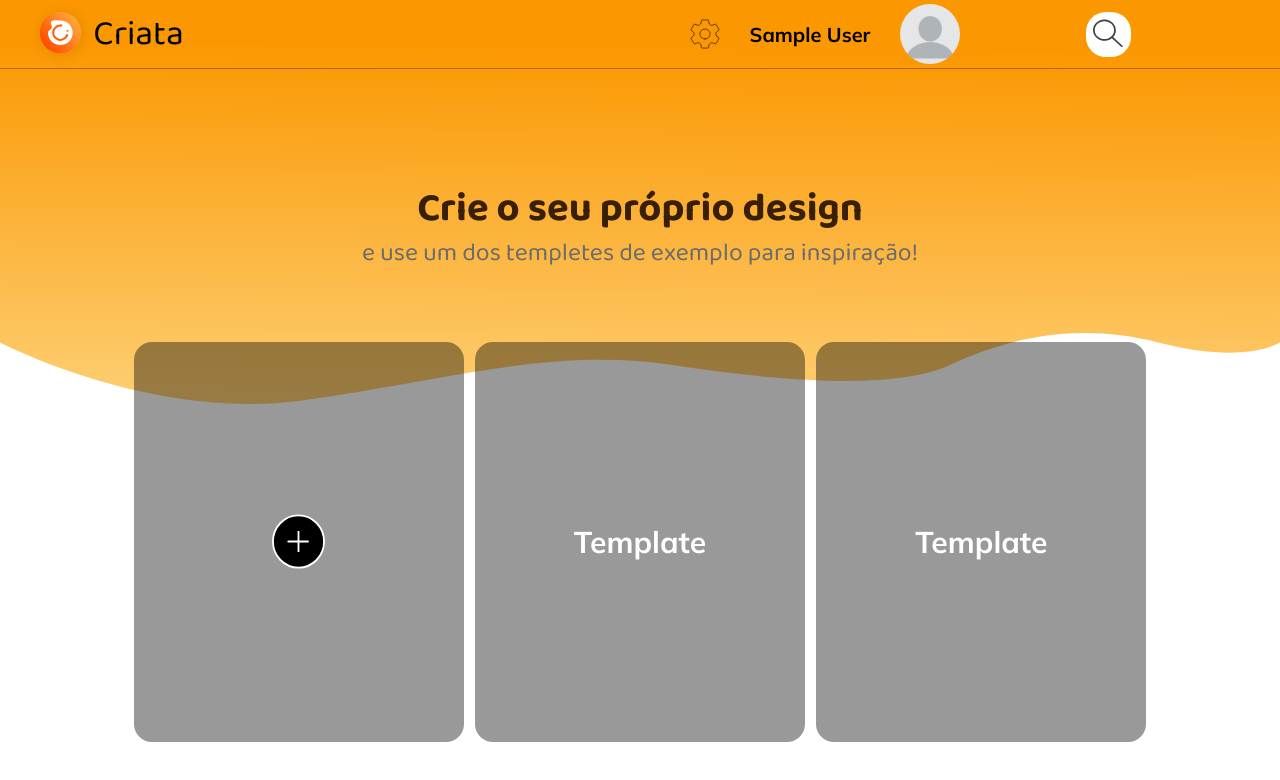
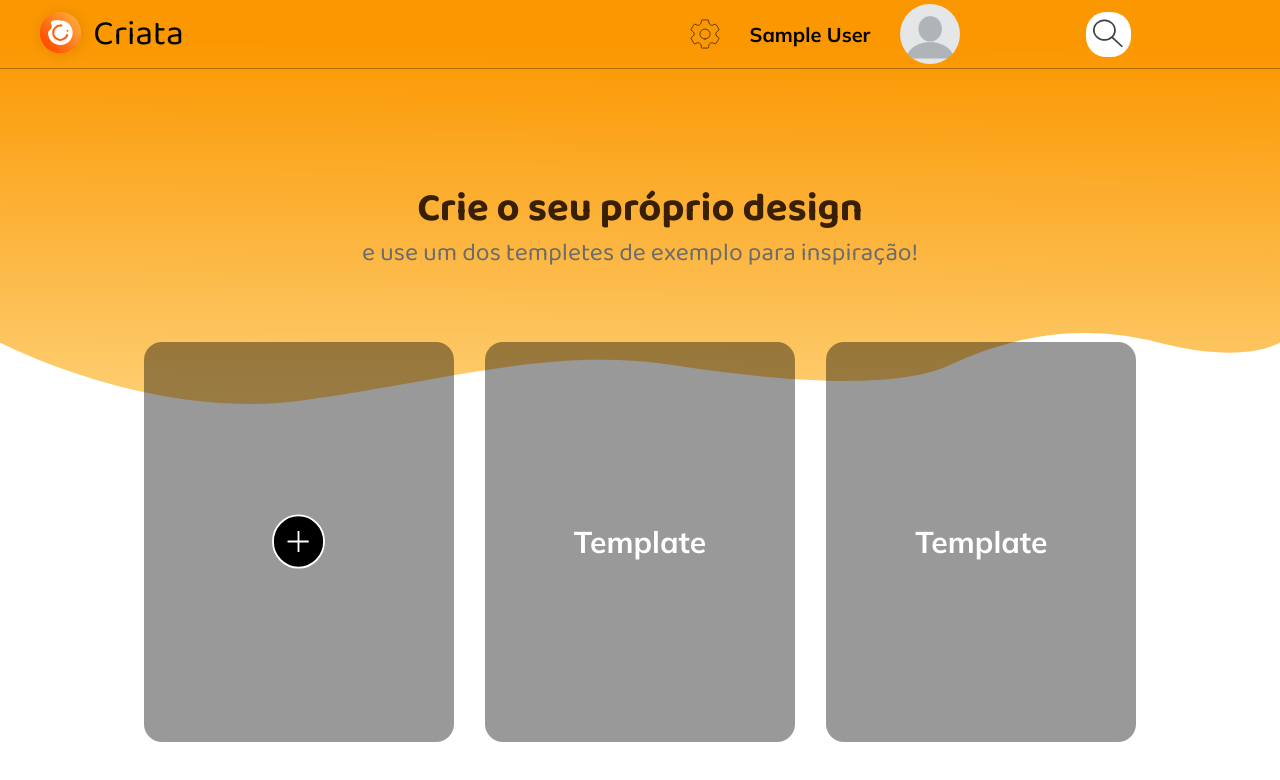
Before and after one commit to Miguel-Barros/criata, a Next.js app: page /home in a window 1280 px wide. Shown: the top 780 px of the page. Built offline with nearby package versions, Linux system fonts and the light colour scheme; no server answers; sample sign-in values are in the browser's storage.

Commit message:
Update home page with card²

```diff
--- a/src/styles/Home.module.css
+++ b/src/styles/Home.module.css
@@ -73,7 +73,7 @@
 }
 
 .card {
-    width: 330px;
+    width: 310px;
     height: 100%;
     background: rgba(0, 0, 0, 0.4);
     color: white;
@@ -100,4 +100,9 @@
 .plus {
     width: 55px;
     height: 55px;
+    transition: all .5s ease;
 }
+
+.plus:hover {
+    opacity: 75%;
+}
```
